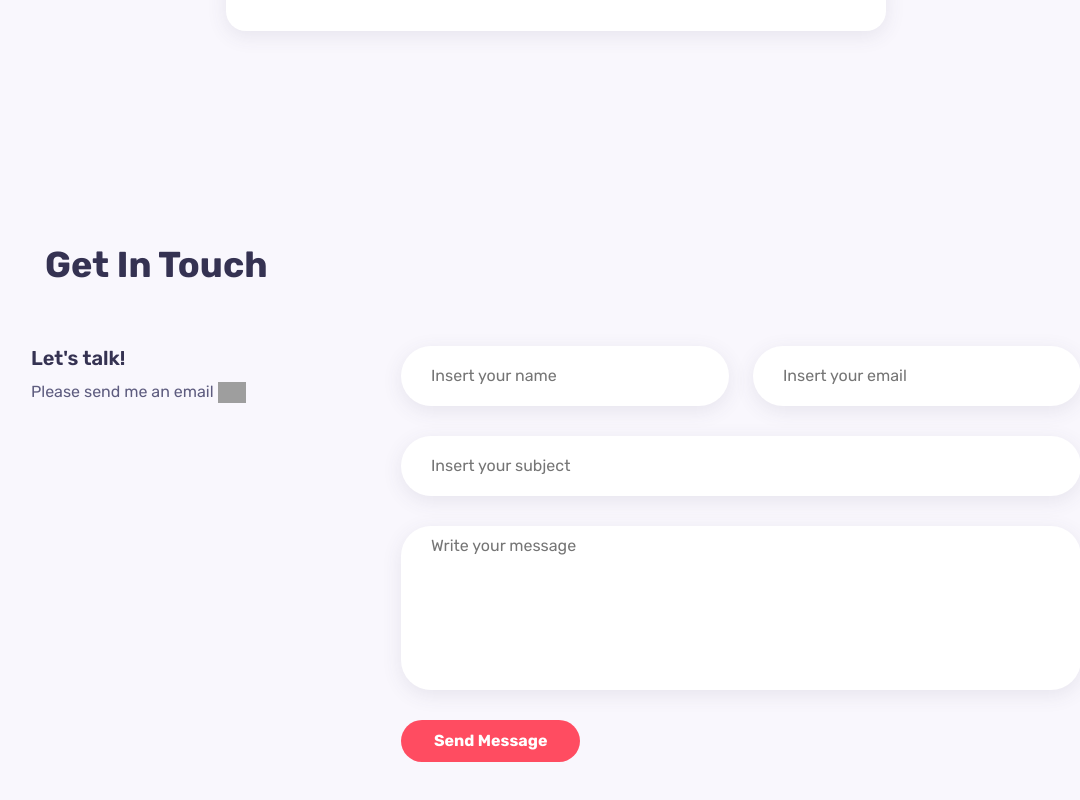
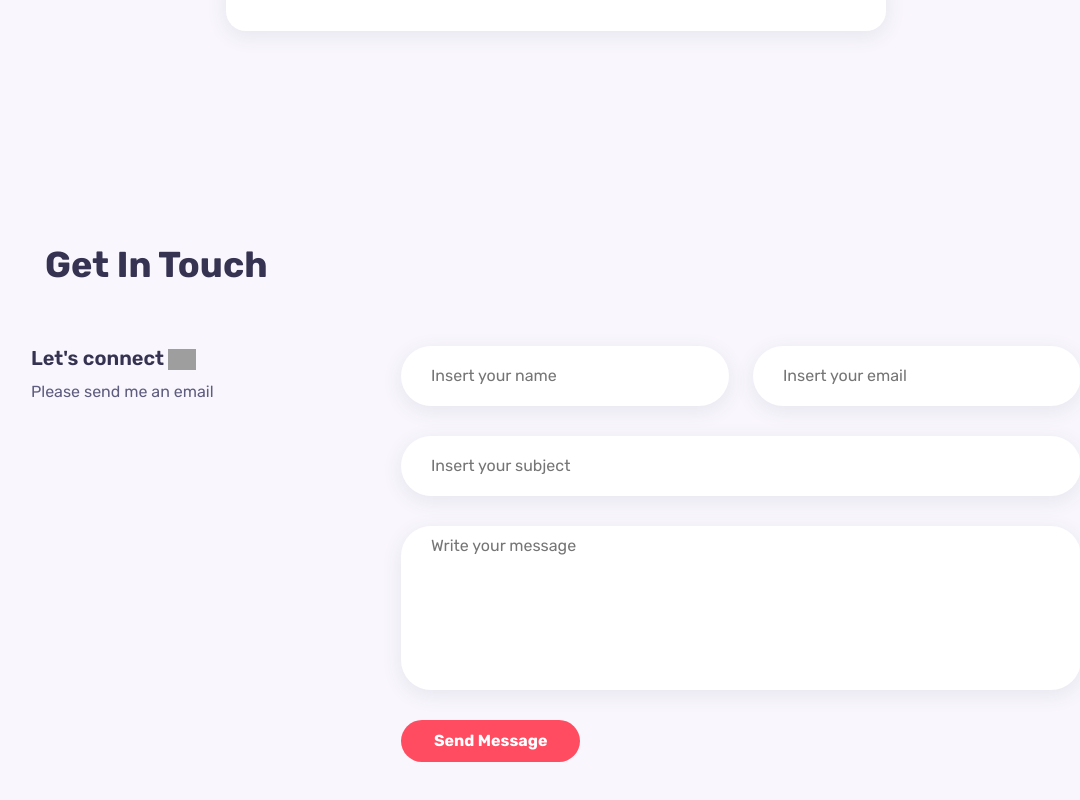
Before and after one commit to JasonDisj/Jason-Portfolio-Website, a React (Create React App) app in the folder jason/: page / in a window 1280 px wide. Shown: the part 3578-4378 px from the top of the page, without its empty margins (84-1164 px from the left). Built offline with nearby package versions, Linux system fonts and the light colour scheme; grey boxes are pictures that could not be loaded.

Commit message:
Update contact title

```diff
--- a/jason/src/components/contact/Contact.jsx
+++ b/jason/src/components/contact/Contact.jsx
@@ -29,15 +29,15 @@ const Contact = () => {
       <h2 className="section__title">Get In Touch</h2>
       <div className="contact__container grid">
         <div className="contact__info">
-          <h3 className="contact__title">Let's talk!</h3>
-          <p className="contact__details">
-            Please send me an email{" "}
+          <h3 className="contact__title">
+            Let's connect{" "}
             <img
               src="https://user-images.githubusercontent.com/1303154/88677602-1635ba80-d120-11ea-84d8-d263ba5fc3c0.gif"
               width="28px"
               alt="hi"
             ></img>
-          </p>
+          </h3>
+          <p className="contact__details">Please send me an email</p>
         </div>
 
         <form action="" className="contact__form" onSubmit={sendEmail}>
```
